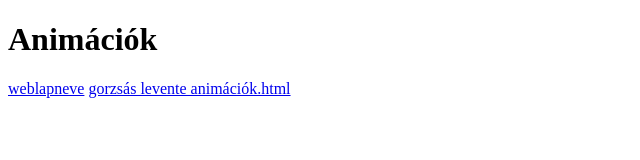
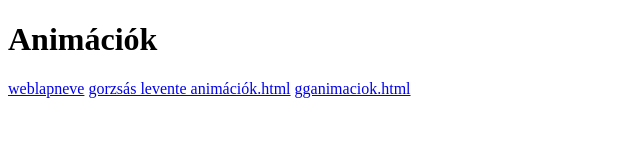
Before and after one commit to gedogabor0120/animaciok2324, a plain HTML site: page index.html in a window 1280 px wide. Shown: the whole page, without its empty margins (0-640 px from the left). Drawn offline with Linux system fonts and the light colour scheme.

Commit message:
Update index.html

```diff
--- a/index.html
+++ b/index.html
@@ -9,5 +9,6 @@
     <h1>Animációk</h1>
   <a href="weblapneve">weblapneve</a>
     <a href="gorzsás levente animációk.html">gorzsás levente animációk.html</a>
+    <a href="gganimaciok.html">gganimaciok.html</a>
 </body>
 </html>
```
